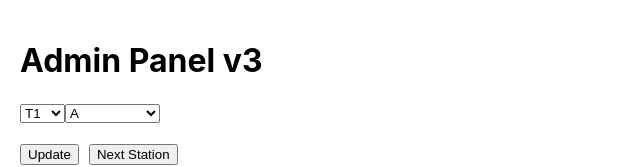
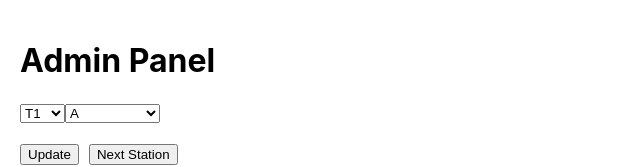
Before and after one commit to anoushka-dixit/tracker-app, a React (Create React App) app in the folder client/: page /admin in a window 1280 px wide. Shown: the top 167 px of the page, without its empty margins (0-640 px from the left). Built offline with nearby package versions, Linux system fonts and the light colour scheme.

Commit message:
UI Changes 2.4

```diff
--- a/client/src/Admin.jsx
+++ b/client/src/Admin.jsx
@@ -27,7 +27,7 @@ const update = async () => {
 
   return (
     <div style={{ padding: 20 }}>
-      <h1>Admin Panel v3</h1>
+      <h1>Admin Panel</h1>
 
       <select onChange={(e) => setTeam(e.target.value)}>
         {teams.map((t) => (
```
